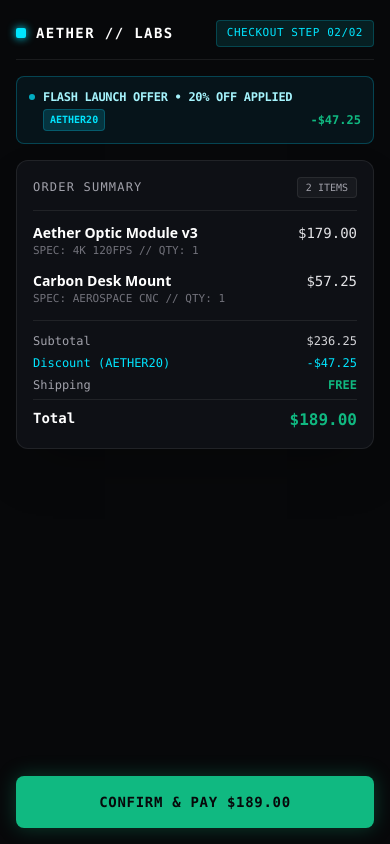
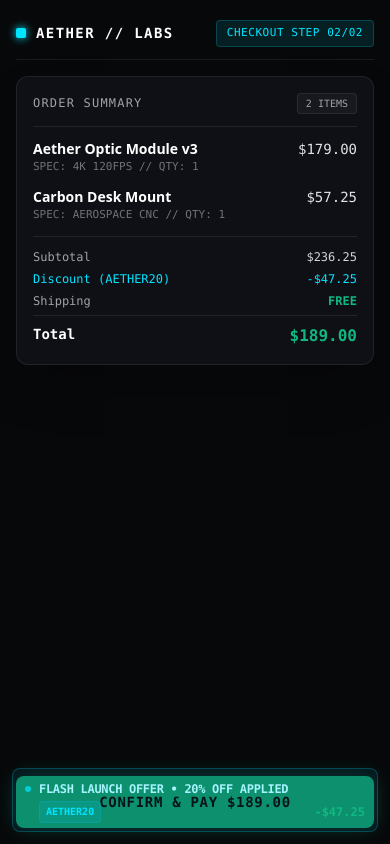
Before and after one commit to sayedibrahimQ/aether-hardware, a Next.js app: page / in a window 390 px wide. Built offline with nearby package versions, Linux system fonts and the light colour scheme.

Commit message:
feat(mobile): position promo banner at bottom of viewport on mobile

```diff
--- a/src/components/CheckoutPage.tsx
+++ b/src/components/CheckoutPage.tsx
@@ -26,7 +26,7 @@ export default function CheckoutPage() {
         <div
           id="promo-banner"
           data-visor-id="visor-el-04"
-          className="relative z-10 mb-4 rounded-lg border border-cyan-500/30 bg-cyan-950/30 p-3 text-cyan-200"
+          className="fixed bottom-3 inset-x-3 z-50 h-16 md:static md:z-10 md:mb-4 md:h-auto rounded-lg border border-cyan-500/30 bg-cyan-950/30 p-3 text-cyan-200"
         >
           <div className="flex flex-col sm:flex-row sm:items-center justify-between gap-1 text-xs font-mono">
             <div className="flex items-center space-x-2">
```
